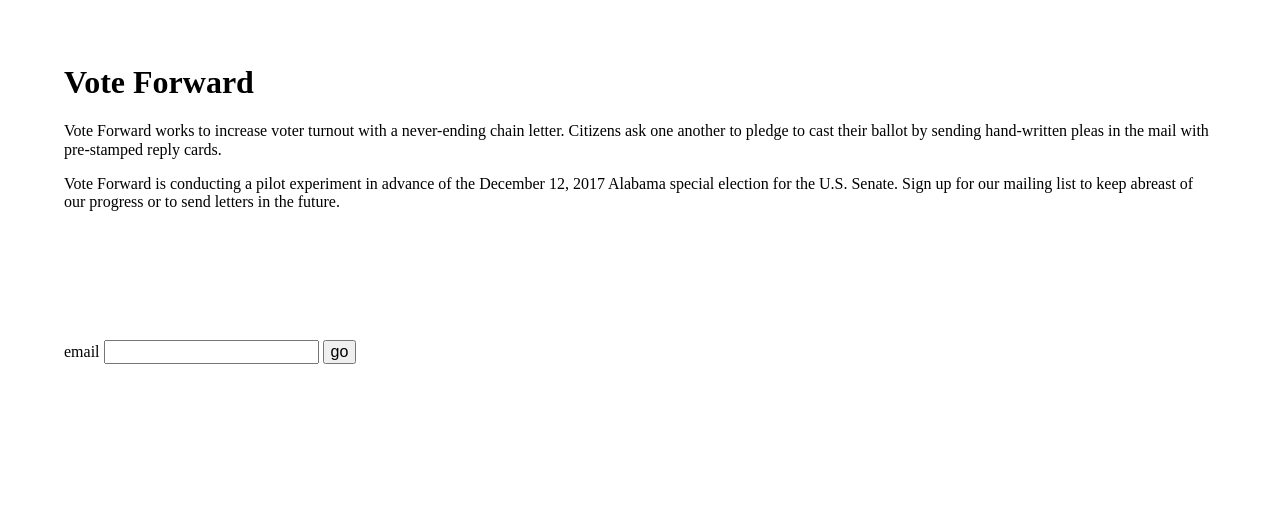
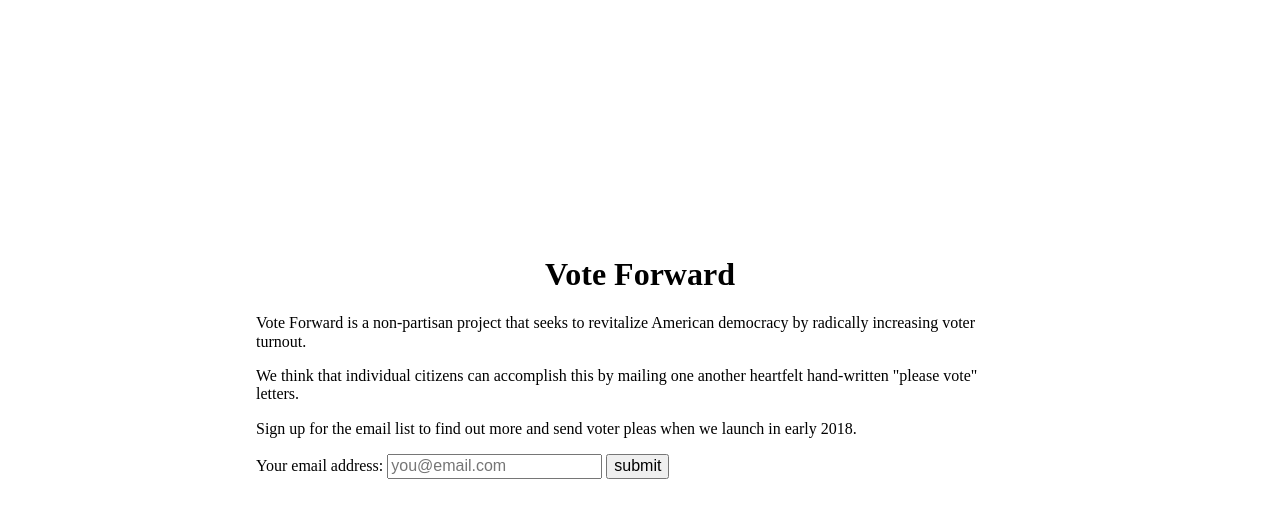
Before and after one commit to jjb/votefwd, a Jekyll site: the page built from index.html, in a window 1280 px wide. Shown: the top 518 px of the page. Built offline with Jekyll 4.4.1, drawn with Linux system fonts in a browser that asks for light colours; nearby versions of some CDN libraries.

Commit message:
Adds form validation and error message, adjusts text.

```diff
--- a/_includes/scripts.html
+++ b/_includes/scripts.html
@@ -0,0 +1,24 @@
+  <script
+  src="https://code.jquery.com/jquery-3.2.1.slim.min.js"
+  integrity="sha256-k2WSCIexGzOj3Euiig+TlR8gA0EmPjuc79OEeY5L45g="
+  crossorigin="anonymous"></script>
+
+  <script>
+
+$( "#emailform" ).submit(function(event) {
+  if ( isValidEmailAddress($( "#emailform input" ).val())) {
+    $( "#emailform" ).hide();
+    $( "#emailsubmitconfirmation" ).text("Thanks!");
+    return;
+  }
+  $ ( "#formerror" ).text( "Please enter a valid email address.").show();
+  event.preventDefault();
+});
+
+
+function isValidEmailAddress(emailAddress) {
+    var pattern = /^([a-z\d!#$%&'*+\-\/=?^_`{|}~\u00A0-\uD7FF\uF900-\uFDCF\uFDF0-\uFFEF]+(\.[a-z\d!#$%&'*+\-\/=?^_`{|}~\u00A0-\uD7FF\uF900-\uFDCF\uFDF0-\uFFEF]+)*|"((([ \t]*\r\n)?[ \t]+)?([\x01-\x08\x0b\x0c\x0e-\x1f\x7f\x21\x23-\x5b\x5d-\x7e\u00A0-\uD7FF\uF900-\uFDCF\uFDF0-\uFFEF]|\\[\x01-\x09\x0b\x0c\x0d-\x7f\u00A0-\uD7FF\uF900-\uFDCF\uFDF0-\uFFEF]))*(([ \t]*\r\n)?[ \t]+)?")@(([a-z\d\u00A0-\uD7FF\uF900-\uFDCF\uFDF0-\uFFEF]|[a-z\d\u00A0-\uD7FF\uF900-\uFDCF\uFDF0-\uFFEF][a-z\d\-._~\u00A0-\uD7FF\uF900-\uFDCF\uFDF0-\uFFEF]*[a-z\d\u00A0-\uD7FF\uF900-\uFDCF\uFDF0-\uFFEF])\.)+([a-z\u00A0-\uD7FF\uF900-\uFDCF\uFDF0-\uFFEF]|[a-z\u00A0-\uD7FF\uF900-\uFDCF\uFDF0-\uFFEF][a-z\d\-._~\u00A0-\uD7FF\uF900-\uFDCF\uFDF0-\uFFEF]*[a-z\u00A0-\uD7FF\uF900-\uFDCF\uFDF0-\uFFEF])\.?$/i;
+    return pattern.test(emailAddress);
+};
+
+  </script>
--- a/_layouts/splash.html
+++ b/_layouts/splash.html
@@ -9,17 +9,20 @@
   <link rel="stylesheet" href="css/main.css">
 {% include head.html %}
 </head>
-<body>
-  <div class="ma5 container">
-    <h1 class='center'>{{ site.title }}</h1>
-    <p>Vote Forward works to increase voter turnout with a never-ending chain letter. Citizens ask one another to pledge to cast their ballot by sending hand-written pleas in the mail with pre-stamped reply cards.</p>
-  <p>Vote Forward is conducting a pilot experiment in advance of the December 12, 2017 Alabama special election for the U.S. Senate. Sign up for our mailing list to keep abreast of our progress or to send letters in the future.</p>
+<body class="ma7">
+  <div class="container">
+    <h1 class='tc'>{{ site.title }}</h1>
+    <p>Vote Forward is a non-partisan project that seeks to revitalize American democracy by radically increasing voter turnout.</p>
+    <p>We think that individual citizens can accomplish this by mailing one another heartfelt hand-written "please vote" letters.</p>
+    <p>Sign up for the email list to find out more and send voter pleas when we launch in early 2018.</p>
   </div>
-  <form class="ma5 pt5" action="https://docs.google.com/forms/u/1/d/e/1FAIpQLSedTCf2XUeJfyEnsxCXC633ognE9I98RlZOtUR_3IrbuDYCcQ/formResponse" target="no-target">
-    <label>email</label>
-    <input type="text" name="entry.1709092446" />
-    <input type="submit" value="go" />
+  <form id="emailform" action="https://docs.google.com/forms/u/1/d/e/1FAIpQLSedTCf2XUeJfyEnsxCXC633ognE9I98RlZOtUR_3IrbuDYCcQ/formResponse" target="no-target">
+    <label>Your email address:</label>
+    <input id="emailfield" type="text" placeholder="you@email.com" name="entry.1709092446" />
+    <input type="submit" value="submit" />
+    <span id="formerror"></span>
   </form>
+  <div id="emailsubmitconfirmation"></div>
   <iframe src="#" id="no-target" name ="no-target" style="visibility:hidden"></iframe>
 
 {% include scripts.html %}
```
